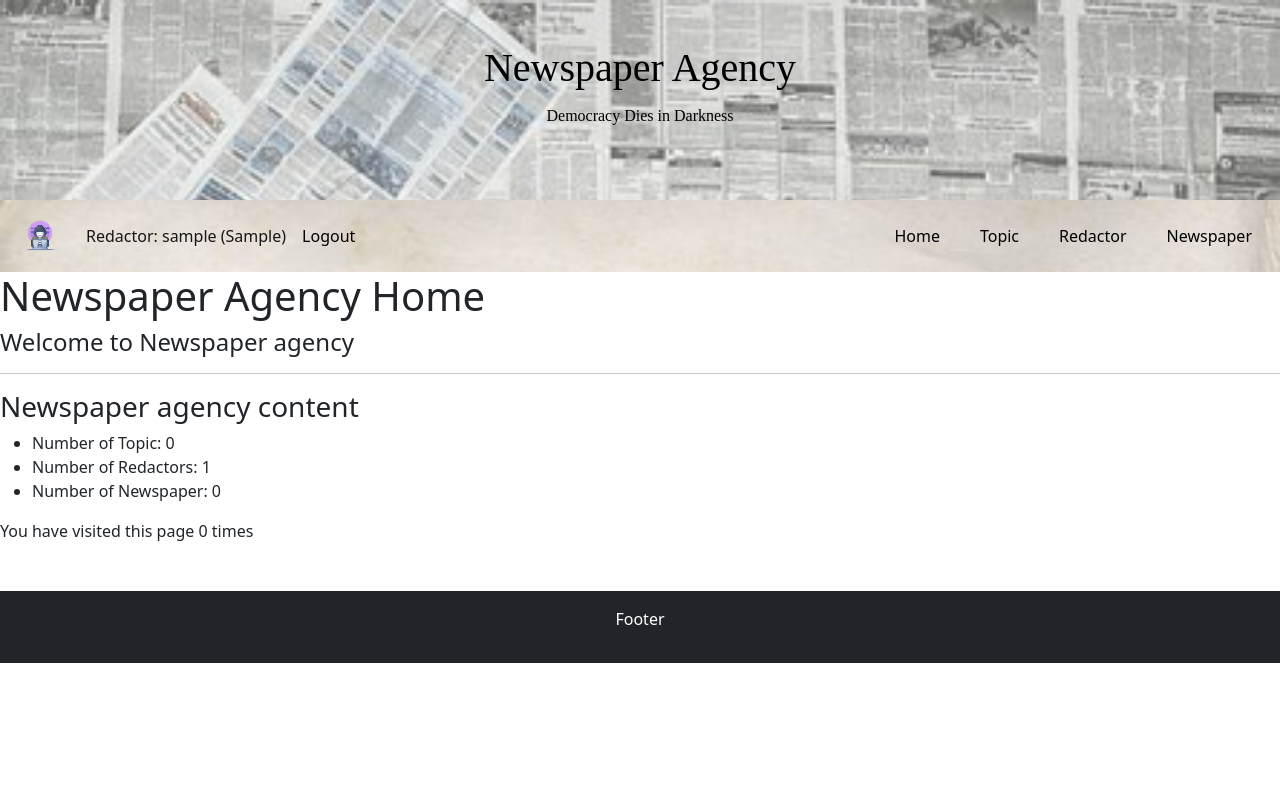
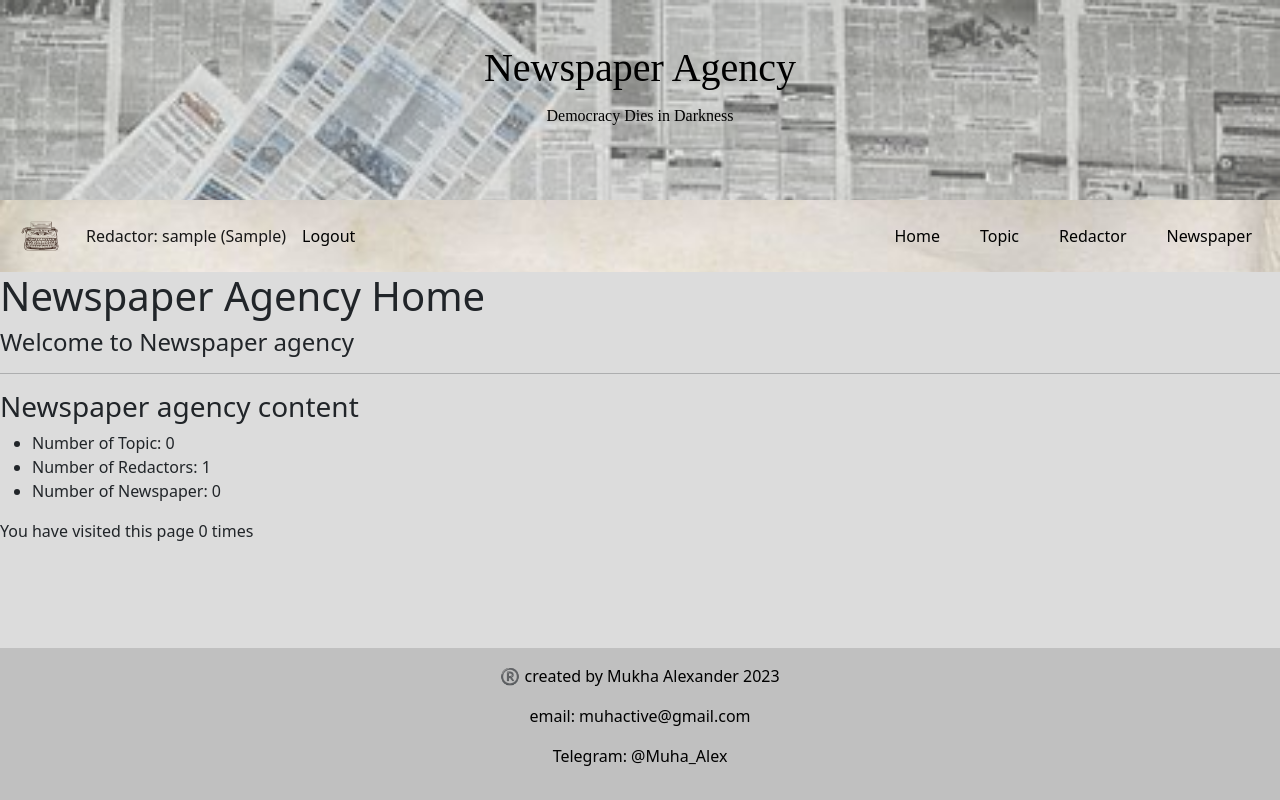
Before and after one commit to muhactive/newspaper-agency, a Django app: page / in a window 1280 px wide. Run offline with Django 3.2, Linux system fonts and the light colour scheme; the visitor is signed in with stand-in values (Sample User, id 1); data comes from the database, SQL or seed files in the repository; data that the repository does not hold is empty; some web fonts are replaced.

Commit message:
update footer & new background for block content & new logo for admin

```diff
--- a/static/css/style.css
+++ b/static/css/style.css
@@ -68,3 +68,16 @@
   z-index: 2;
   color: black;
 }
+
+.footer {
+  background-color: #C0C0C0;
+  background-size: cover;
+  position: fixed;
+  bottom: 0;
+  width: 100%;
+  padding: 10px;
+}
+
+.content  {
+  background-color: #DCDCDC;
+}
--- a/templates/base.html
+++ b/templates/base.html
@@ -11,7 +11,7 @@
     <link rel="stylesheet" type="text/css" href="{% static 'css/style.css' %}">
 
 </head>
-<body>
+<body class="content">
 
 <!-- Header -->
 <div class="p-5 text-center background-picture">
@@ -23,7 +23,6 @@
   {% include "includes/sidebar.html" %}
 {% endblock %}
 
-
 {% block content %}
 {% endblock %}
 
@@ -32,8 +31,10 @@
 {% endblock %}
 
 <!--Footer -->
-<div class="mt-5 p-3 bg-dark text-white text-center footer">
-  <p>Footer</p>
+<div class="mt-5 p-3 text-black text-center footer">
+  <p>®️ created by Mukha Alexander 2023</p>
+  <p>email: muhactive@gmail.com</p>
+  <p>Telegram: @Muha_Alex </p>
 </div>
 <!-- &&& -->
 </body>
--- a/templates/includes/sidebar.html
+++ b/templates/includes/sidebar.html
@@ -5,7 +5,7 @@
     <ul class="navbar-nav ml-auto">
         {% if user.is_authenticated %}
       <li class="nav-item">
-        <a class="nav-link" href="#"><img class="image-admin" src="{% static 'images/admin_logo.png' %}"></a>
+        <a class="nav-link" href="#"><img class="image-admin" src="{% static 'images/typewriter.png' %}"></a>
       </li>
       <li class="nav-item">
         <a class="nav-link active" href="{% url 'newspaper:redactor-detail' pk=user.id %}">
```
Also changed, not shown: static/images/admin_logo.png (deleted), static/images/typewriter.png (added).
